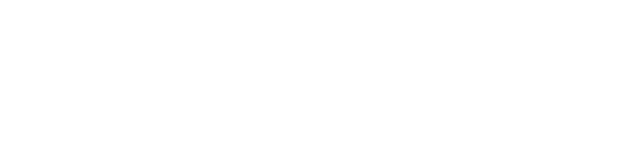
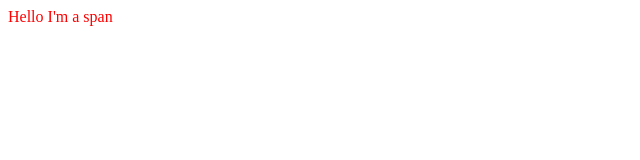
Before and after one commit to EscFrog/nmcd-react-for-beginners, a plain HTML site: page index.html in a window 1280 px wide. Shown: the whole page, without its empty margins (0-640 px from the left). Drawn offline with nearby package versions, Linux system fonts and the light colour scheme.

Commit message:
React를 이용 JS로 HTML element를 만들었다

```diff
--- a/index.html
+++ b/index.html
@@ -1,9 +1,18 @@
 <!DOCTYPE html>
 <html>
     <body>
+        <div id="root"></div>
     </body>
+    <!-- 웹사이트를 인터랙티브 하게 만들어주는 react 라이브러리 임포트-->
     <script crossorigin src="https://unpkg.com/react@18/umd/react.production.min.js"></script>
+    <!-- react 요소를 html에 추가할 수 있도록 하는 react dom 라이브러리 임포트 -->
     <script crossorigin src="https://unpkg.com/react-dom@18/umd/react-dom.production.min.js"></script>
     <script>
+        const root = document.getElementById("root");
+        const myElement = React.createElement(
+            "span",
+            {id: "my-span", style: {color: "red"}},
+            "Hello I'm a span");
+        ReactDOM.render(myElement, root)
     </script>
 </html>
```
